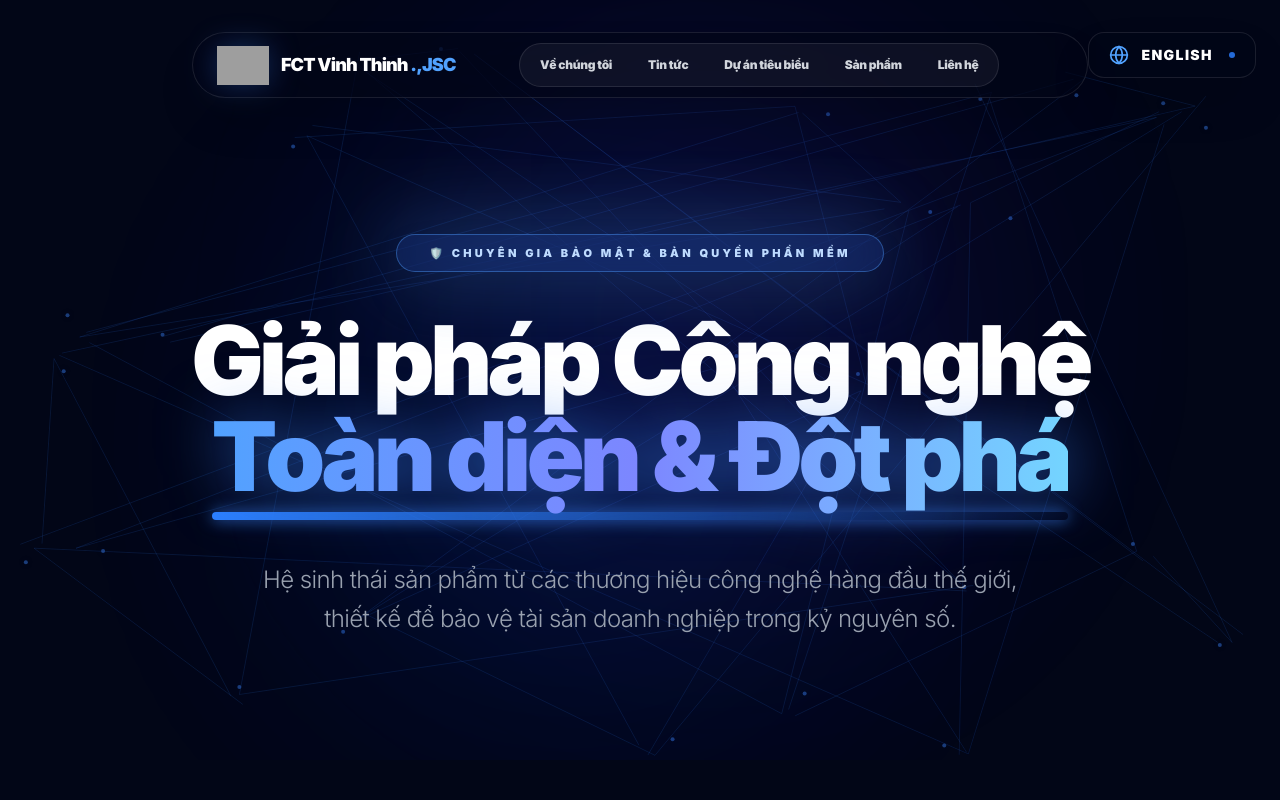
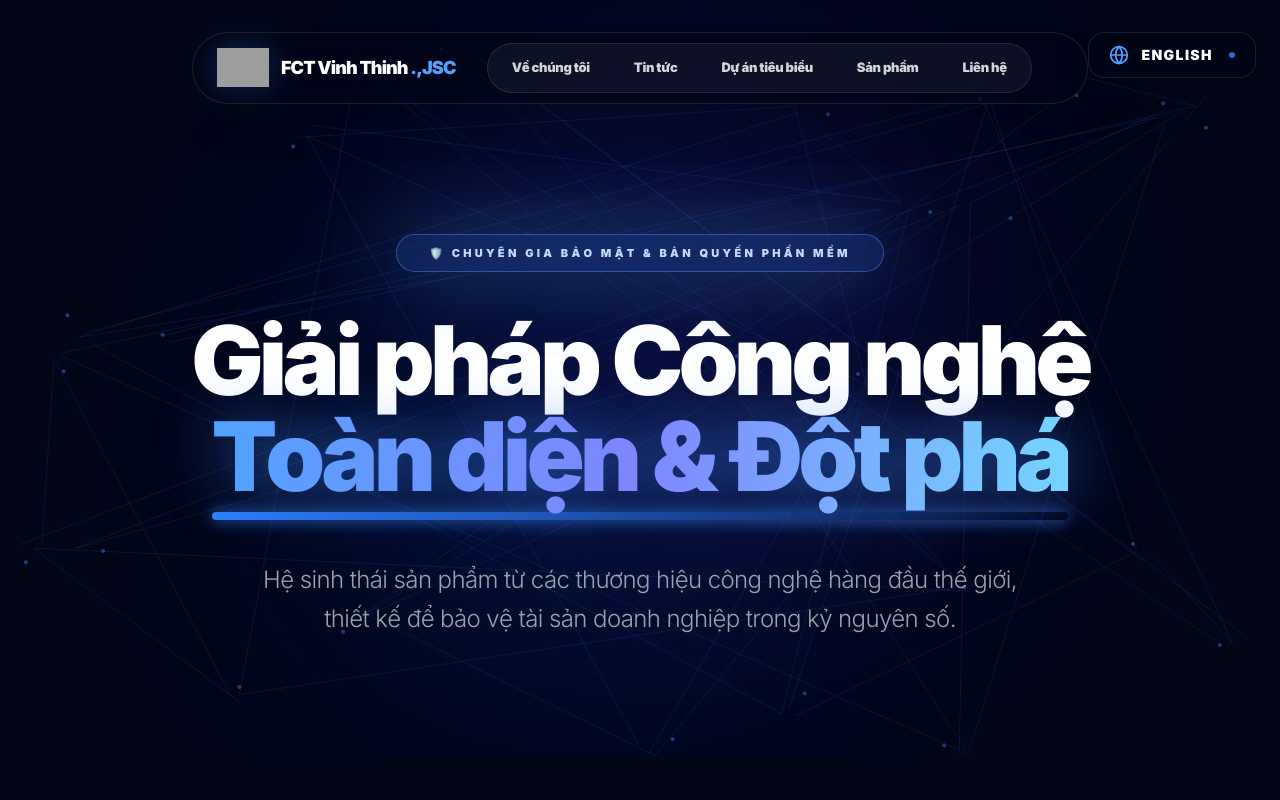
Before and after one commit to rikandrew-byte/fct, a Next.js app: page /about in a window 1280 px wide. Shown: the top 800 px of the page. Built offline with nearby package versions, Linux system fonts and the light colour scheme; grey boxes are pictures that could not be loaded.

Commit message:
style: increase navbar font size for better visual harmony

```diff
--- a/src/components/Navbar.tsx
+++ b/src/components/Navbar.tsx
@@ -93,7 +93,7 @@ export default function Navbar({ lang, dict }: NavbarProps) {
               <Link
                 key={link.href}
                 href={link.href}
-                className={`px-4 py-2 rounded-full text-[12px] font-black tracking-tight transition-all duration-300 ${
+                className={`px-5 py-2.5 rounded-full text-[13px] font-black tracking-tight transition-all duration-300 ${
                   pathname === link.href
                     ? "bg-blue-600 text-white shadow-xl shadow-blue-600/20"
                     : "text-gray-300 hover:text-white hover:bg-white/10"
```
